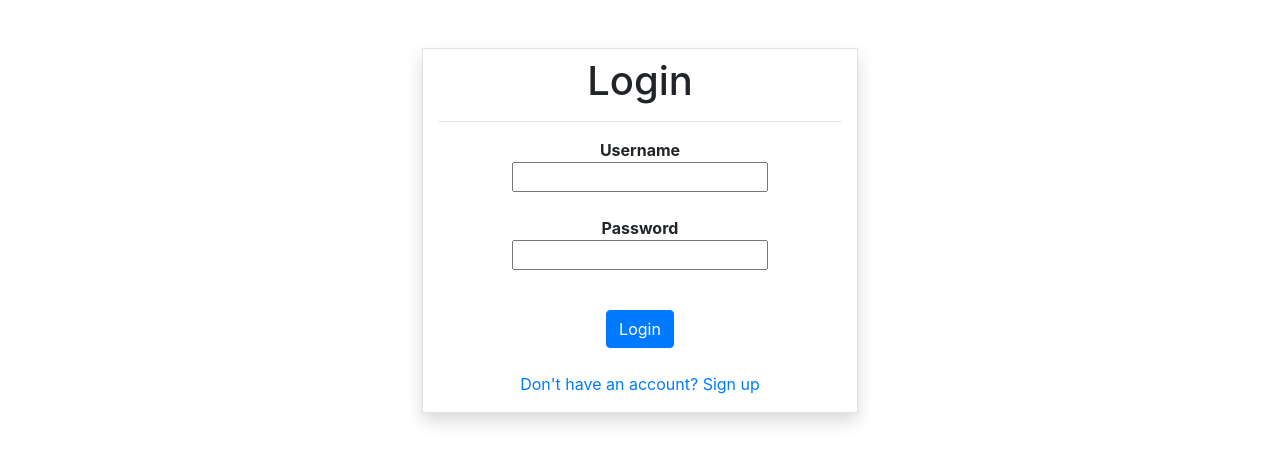
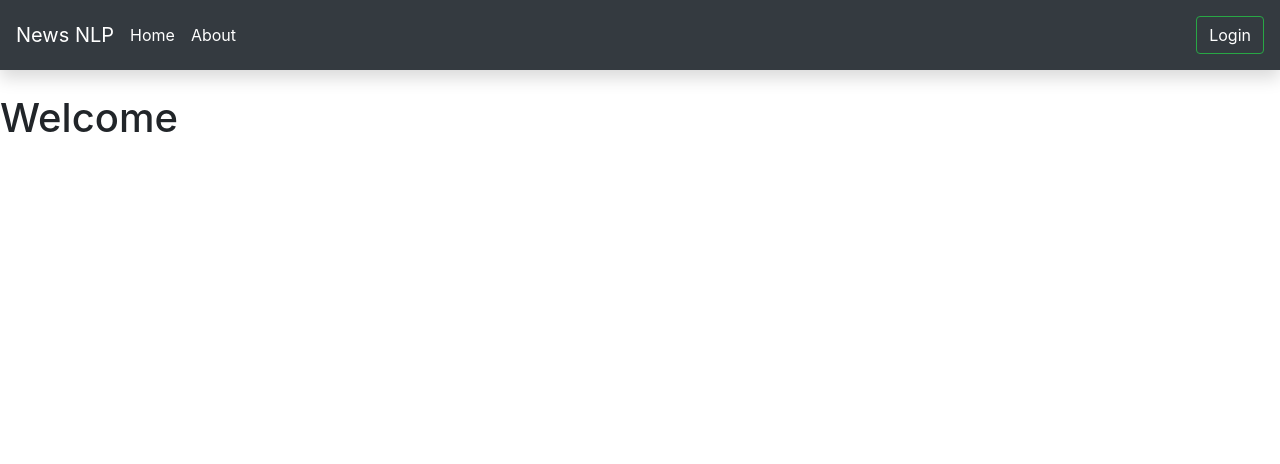
Before and after one commit to MarkyMan4/news-nlp-frontend, a React (Create React App) app: page / in a window 1280 px wide. Shown: the top 464 px of the page. Built offline with nearby package versions, Linux system fonts and the light colour scheme.

Commit message:
made login not required, moved isUserAuthenticated to shared utils file

```diff
--- a/src/App.js
+++ b/src/App.js
@@ -8,43 +8,17 @@ import Nav from './components/nav';
 import { BrowserRouter as Router, Switch, Route } from 'react-router-dom';
 
 function App() {
-  // if the user isn't logged in, show the login page, otherwise go to home page
-  let pageToDisplay = (
+  return (
     <Router>
+      <Nav />
       <Switch>
-        <Route path="/" exact component={Login} />
+        <Route path="/" exact component={Home} />
+        <Route path="/about" component={About} />
+        <Route path="/login" component={Login} />
         <Route path="/register" component={Register} />
       </Switch>
     </Router>
   );
-
-  if(isUserAuthenticated()) {
-    pageToDisplay = (
-      <Router>
-        <Nav />
-        <Switch>
-          <Route path="/" exact component={Home} />
-          <Route path="/about" component={About} />
-        </Switch>
-      </Router>
-    );
-  }
-
-  return (
-    pageToDisplay
-  );
-}
-
-/*
- * Check if user is logged in. Do some additional check instead of just checking if
- * they have any value for 'token'.
- */
-const isUserAuthenticated = () => {
-  if(localStorage.getItem('token') != null) {
-    return true;
-  }
-
-  return false;
 }
 
 export default App;
--- /dev/null
+++ b/src/api/utils.js
@@ -0,0 +1,11 @@
+/*
+ * Check if user is logged in. Do some additional check instead of just checking if
+ * they have any value for 'token'.
+ */
+export const isUserAuthenticated = () => {
+    if(localStorage.getItem('token') != null) {
+      return true;
+    }
+
+    return false;
+}
--- a/src/components/nav.jsx
+++ b/src/components/nav.jsx
@@ -2,23 +2,37 @@ import React from 'react';
 import '../App.css';
 import { Link } from 'react-router-dom';
 import { logoutUser } from '../api/authRequests';
+import { isUserAuthenticated } from '../api/utils';
+
+/*
+ * Return a login or logout button based on whether the user is logged in
+ */
+const getButton = () => {
+    let button = <Link className="btn btn-outline-success" to="/login">Login</Link>;
+
+    if(isUserAuthenticated()) {
+        button = <button className="btn btn-outline-danger" onClick={logout}>Logout</button>;
+    }
+
+    return button;
+}
+
+const logout = () => {
+    logoutUser().then(res => {
+        window.location.reload(false);
+    });
+}
 
 function Nav() {
     const navStyle = {
         color: 'white'
     };
 
-    const logout = () => {
-        logoutUser().then(res => {
-            window.location.reload(false);
-        });
-    }
-
     return (
         <div>
             <nav className="navbar navbar-expand-lg navbar-dark bg-dark shadow mb-4">
                 <Link className="navbar-brand" to="/">
-                    Some Site
+                    News NLP
                 </Link>
                 <button className="navbar-toggler" type="button" data-toggle="collapse" data-target="#navbarText" aria-controls="navbarText" aria-expanded="false" aria-label="Toggle navigation">
                     <span className="navbar-toggler-icon"></span>
@@ -33,7 +47,7 @@ function Nav() {
                         </Link>
                     </ul>
                     <span className="navbar-text">
-                        <button className="btn btn-outline-danger" onClick={logout}>Logout</button>
+                        {getButton()}
                     </span>
                 </div>
             </nav>
--- a/src/pages/home.jsx
+++ b/src/pages/home.jsx
@@ -1,14 +1,14 @@
 import React, { useEffect, useState } from 'react';
-import { getUser } from '../api/authRequests';
+// import { getUser } from '../api/authRequests';
 
 function Home() {
-    const [username, setUsername] = useState('');
+    // const [username, setUsername] = useState('');
 
-    useEffect(() => {
-        getUser().then(res => {
-            setUsername(res);
-        })
-    }, []);
+    // useEffect(() => {
+    //     getUser().then(res => {
+    //         setUsername(res);
+    //     })
+    // }, []);
 
     /*
      * This is just a barebones home page with a logout button.
@@ -16,7 +16,7 @@ function Home() {
      */
     return (
         <div>
-            <h1>Welcome, {username}</h1>
+            <h1>Welcome</h1>
         </div>
     );
 }
```
